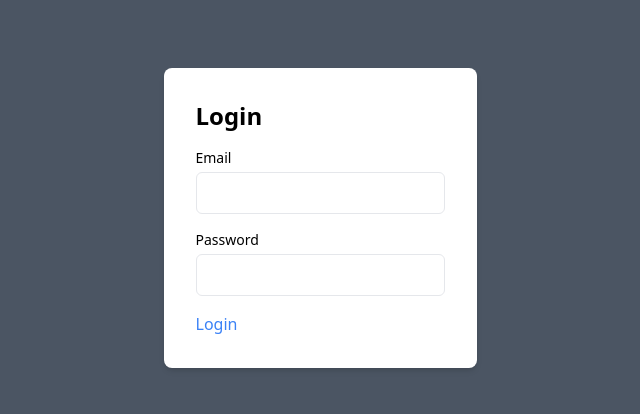
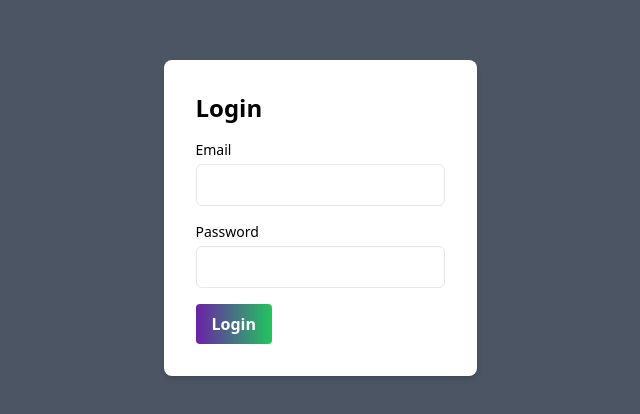
Before and after one commit to Whit3-B3ard/Fitness-First, a React (Vite) app in the folder client/: page /login in a window 1280 px wide. Shown: the part 182-596 px from the top of the page, without its empty margins (320-960 px from the left). Built offline with nearby package versions, Linux system fonts and the light colour scheme.

Commit message:
fixing login and register

```diff
--- a/client/src/components/Navigation.jsx
+++ b/client/src/components/Navigation.jsx
@@ -58,7 +58,9 @@ const Navigation = () => {
                 <img src="../../dumble.png" alt="logo" className="h-14 w-14" />
               </div>
 
-              <div className="bg-clip-text text-transparent bg-gradient-to-r from-green-400 via-pink-500 to-purple-500 pt-4">Fitness First</div>
+              <div className="bg-clip-text text-transparent bg-gradient-to-r from-green-400 via-pink-500 to-purple-500 pt-4">
+                Fitness First
+              </div>
             </Link>
           </div>
           <div className="block lg:hidden pr-4">
@@ -189,11 +191,7 @@ const Navigation = () => {
                     id="navAction"
                     className="mx-auto lg:mx-0 hover:underline bg-gradient-to-r from-blue-500 via-indigo-500 to-purple-500 text-white font-bold rounded-full mt-4 lg:mt-0 py-4 px-8 shadow opacity-75 focus:outline-none focus:shadow-outline transform transition hover:scale-105 duration-300 ease-in-out"
                   >
-                    {user?.name ? (
-                      "Log Out"
-                    ) : (
-                      <Link to="/signin">Sign In</Link>
-                    )}
+                    {user?.name ? "Log Out" : <Link to="/login">Sign In</Link>}
                   </button>
                 </>
               )}
--- a/client/src/pages/SignIn.jsx
+++ b/client/src/pages/SignIn.jsx
@@ -1,46 +1,81 @@
 // LoginPage.jsx
-import React, { useState } from 'react';
-import axios from 'axios';
-import { useNavigate } from 'react-router-dom';
-import { Link } from 'react-router-dom';
+import React, { useState, useContext } from "react";
+import axios from "axios";
+import { useNavigate } from "react-router-dom";
+import { Link } from "react-router-dom";
+import { UserContext } from "../context/UserContext";
 
 const SignIn = () => {
-  const [email, setEmail] = useState('');
-  const [password, setPassword] = useState('');
+  const [email, setEmail] = useState("");
+  const [password, setPassword] = useState("");
   const navigate = useNavigate();
+  const { setUser } = useContext(UserContext);
 
   const handleSubmit = async (e) => {
     e.preventDefault();
 
     try {
-      const response = await axios.post('http://localhost:5000/api/member/login', { email, password });
-      console.log("🚀 ~ handleSubmit ~ response:", response.data)
-      localStorage.setItem('token', response.data.token);
-      localStorage.setItem('userName', response.data.user.name);
-      localStorage.setItem('allUserInfo', JSON.stringify(response.data.user));
+      const response = await axios.post(
+        "http://localhost:5000/api/member/login",
+        { email, password }
+      );
 
-      navigate('/homepage'); // Navigate to the dashboard or home page upon successful login
+      localStorage.setItem("token", response.data.token);
+      // localStorage.setItem("userName", response.data.user.name);
+      localStorage.setItem("allUserInfo", JSON.stringify(response.data.user));
+      console.log("🚀 ~ handleSubmit ~ response:", response.data);
+      setUser(response.data.member);
+      navigate("/");
     } catch (error) {
-      alert(error.response?.data.message || 'Login failed ');
+      console.log("🚀 ~ handleSubmit ~ response:", error.message);
+      alert(error.response?.data.message || "Login failed ");
     }
   };
 
   return (
     <div className="min-h-screen bg-gray-600 flex flex-col justify-center items-center">
-      <form onSubmit={handleSubmit} className="bg-white p-8 rounded-lg shadow-md">
+      <form
+        onSubmit={handleSubmit}
+        className="bg-white p-8 rounded-lg shadow-md"
+      >
         <h2 className="text-2xl font-bold mb-4">Login</h2>
         {/* Email field */}
         <div className="mb-4">
-          <label htmlFor="email" className="block text-sm font-medium">Email</label>
-          <input type="email" id="email" name="email" value={email} onChange={(e) => setEmail(e.target.value)} className="mt-1 p-2 w-full border rounded-md" />
+          <label htmlFor="email" className="block text-sm font-medium">
+            Email
+          </label>
+          <input
+            type="email"
+            id="email"
+            name="email"
+            value={email}
+            onChange={(e) => setEmail(e.target.value)}
+            className="mt-1 p-2 w-full border rounded-md"
+          />
         </div>
         {/* Password field */}
         <div className="mb-4">
-          <label htmlFor="password" className="block text-sm font-medium">Password</label>
-          <input type="password" id="password" name="password" value={password} onChange={(e) => setPassword(e.target.value)} className="mt-1 p-2 w-full border rounded-md" />
+          <label htmlFor="password" className="block text-sm font-medium">
+            Password
+          </label>
+          <input
+            type="password"
+            id="password"
+            name="password"
+            value={password}
+            onChange={(e) => setPassword(e.target.value)}
+            className="mt-1 p-2 w-full border rounded-md"
+          />
         </div>
         {/* Submit button */}
-        <Link to="/" type="submit" className="text-blue-500 hover:text-blue-700">Login</Link>
+        {/* <Link to="/"> */}
+        <button
+          className="bg-gradient-to-r from-purple-800 to-green-500 hover:from-pink-500 hover:to-green-500 text-white font-bold py-2 px-4 rounded focus:ring transform transition hover:scale-105 duration-300 ease-in-out"
+          type="submit"
+        >
+          Login
+        </button>
+        {/* </Link> */}
       </form>
     </div>
   );
```
